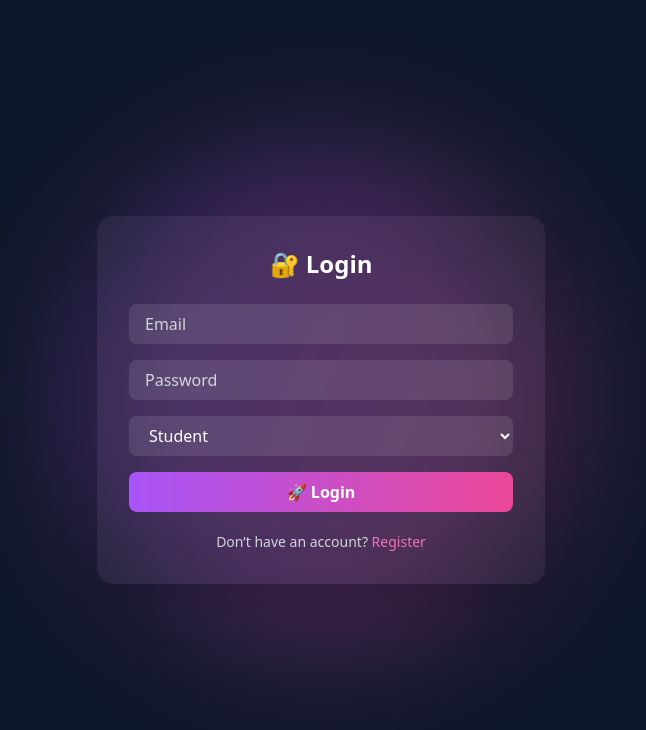
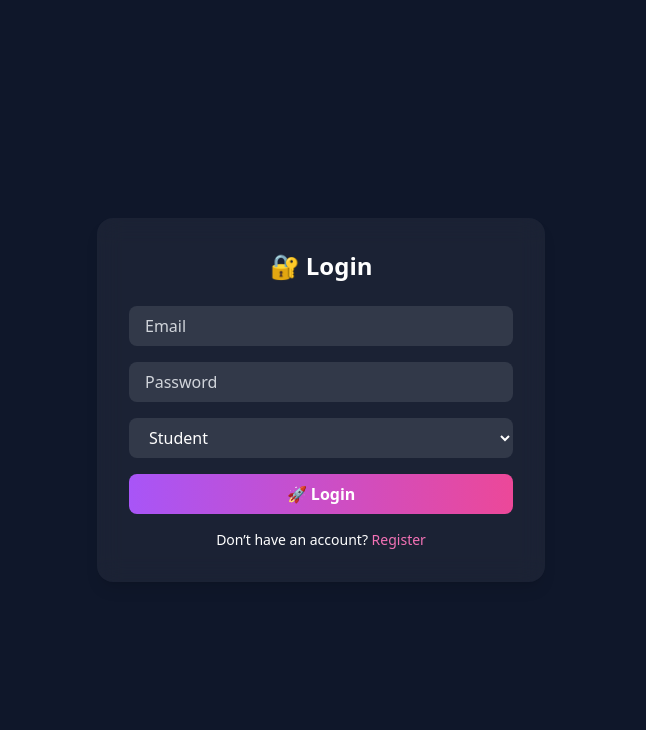
Before and after one commit to its-krishna-patil/qroll-frontend, a React (Vite) app: page /login in a window 1280 px wide. Shown: the top 730 px of the page, without its empty margins (319-965 px from the left). Built offline with nearby package versions, Linux system fonts and the light colour scheme.

Commit message:
Update Login.jsx

```diff
--- a/src/pages/Login.jsx
+++ b/src/pages/Login.jsx
@@ -7,7 +7,6 @@ import "react-toastify/dist/ReactToastify.css";
 
 const Login = () => {
   const [form, setForm] = useState({ email: "", password: "", role: "student" });
-  const [loading, setLoading] = useState(false);
   const navigate = useNavigate();
 
   const handleChange = (e) => {
@@ -16,49 +15,34 @@ const Login = () => {
 
   const handleLogin = async (e) => {
     e.preventDefault();
-    setLoading(true);
     try {
       const res = await API.post("/api/login", form);
       localStorage.setItem("token", res.data.token);
       localStorage.setItem("user", JSON.stringify(res.data.user));
 
-      setTimeout(() => {
-        if (form.role === "admin") {
-          navigate("/admin-dashboard");
-        } else {
-          navigate("/room/301");
-        }
-      }, 1000);
+      if (form.role === "admin") {
+        navigate("/admin-dashboard");
+      } else {
+        navigate("/room/301");
+      }
     } catch (err) {
       toast.error(`❌ Login failed: ${err.response?.data?.msg || "Server error"}`);
-    } finally {
-      setLoading(false);
     }
   };
 
   return (
-    <div className="min-h-screen flex items-center justify-center bg-[#0f172a] text-white relative overflow-hidden">
+    <div className="min-h-screen flex items-center justify-center bg-[#0f172a] text-white">
       <ToastContainer />
-
-      {/* Rotating glow effect */}
       <motion.div
-        className="absolute w-[500px] h-[500px] bg-gradient-to-tr from-purple-500 to-pink-500 rounded-full blur-3xl opacity-30"
-        animate={{ rotate: 360 }}
-        transition={{ repeat: Infinity, duration: 30, ease: "linear" }}
-      />
-
-      {/* Login card */}
-      <motion.div
-        className="relative z-10 backdrop-blur-xl bg-white/5 p-8 rounded-2xl shadow-2xl w-[90%] max-w-md"
+        className="bg-white/5 p-8 rounded-2xl shadow-lg w-[90%] max-w-md backdrop-blur-md"
         initial={{ opacity: 0, y: 60 }}
         animate={{ opacity: 1, y: 0 }}
-        transition={{ duration: 0.7, ease: "easeOut" }}
+        transition={{ duration: 0.6 }}
       >
         <h2 className="text-2xl font-bold text-center mb-6">🔐 Login</h2>
 
         <form onSubmit={handleLogin} className="space-y-4">
-          <motion.input
-            whileFocus={{ scale: 1.02 }}
+          <input
             type="email"
             name="email"
             placeholder="Email"
@@ -67,8 +51,7 @@ const Login = () => {
             required
             className={inputStyle}
           />
-          <motion.input
-            whileFocus={{ scale: 1.02 }}
+          <input
             type="password"
             name="password"
             placeholder="Password"
@@ -77,8 +60,7 @@ const Login = () => {
             required
             className={inputStyle}
           />
-          <motion.select
-            whileFocus={{ scale: 1.02 }}
+          <select
             name="role"
             value={form.role}
             onChange={handleChange}
@@ -86,31 +68,18 @@ const Login = () => {
           >
             <option value="student">Student</option>
             <option value="admin">Admin</option>
-          </motion.select>
-
+          </select>
           <motion.button
             whileHover={{ scale: 1.05 }}
             whileTap={{ scale: 0.95 }}
             type="submit"
-            disabled={loading}
-            className={`w-full py-2 px-4 rounded-lg font-semibold text-white ${
-              loading
-                ? "bg-gradient-to-r from-gray-500 to-gray-700 cursor-not-allowed"
-                : "bg-gradient-to-r from-purple-500 to-pink-500 hover:brightness-110"
-            }`}
+            className="w-full bg-gradient-to-r from-purple-500 to-pink-500 text-white py-2 px-4 rounded-lg font-semibold"
           >
-            {loading ? (
-              <div className="flex items-center justify-center gap-2">
-                <div className="w-4 h-4 border-2 border-white border-t-transparent rounded-full animate-spin" />
-                Logging in...
-              </div>
-            ) : (
-              "🚀 Login"
-            )}
+            🚀 Login
           </motion.button>
         </form>
 
-        <p className="text-sm text-center mt-5 text-gray-300">
+        <p className="text-sm text-center mt-4">
           Don’t have an account?{" "}
           <a href="/register" className="text-pink-400 hover:underline">
             Register
@@ -122,6 +91,6 @@ const Login = () => {
 };
 
 const inputStyle =
-  "w-full px-4 py-2 rounded-lg bg-white/10 focus:outline-none focus:ring-2 focus:ring-pink-500 text-white placeholder-gray-300";
+  "w-full px-4 py-2 rounded-lg bg-white/10 focus:outline-none focus:ring-2 focus:ring-pink-500 placeholder-gray-300";
 
 export default Login;
```
